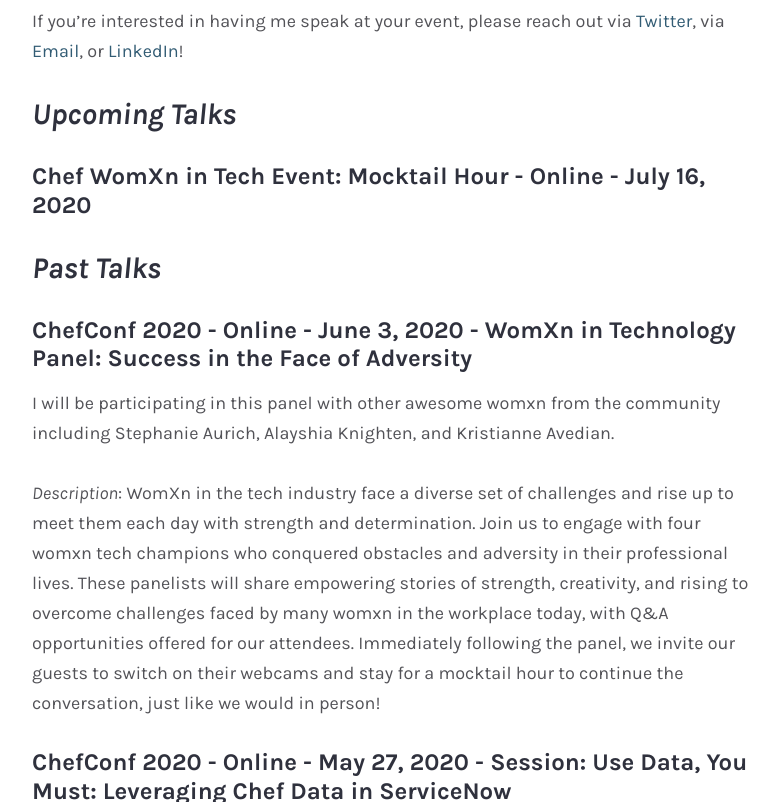
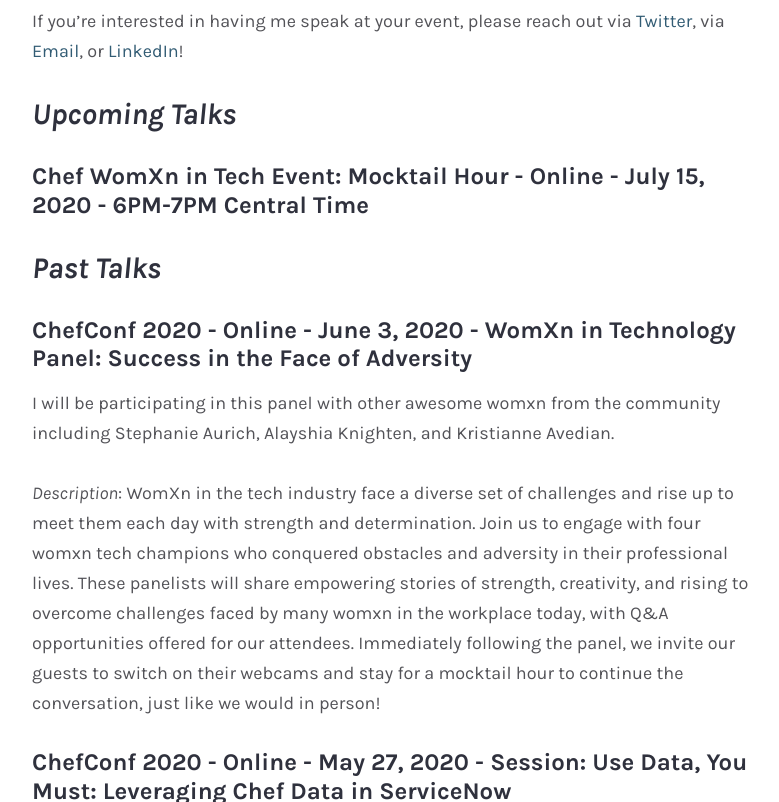
Before and after one commit to bnwoods/bnwoods.github.io, a Jekyll site: the page built from speaking.md, in a window 1280 px wide and 900 px high, scrolled down 975 px, cut to the strip 98-900 px from the top of the window. Shown: the whole strip, without its empty margins (248-1027 px from the left). Built offline with Jekyll 4.4.1, drawn with Linux system fonts in a browser that asks for light colours; some web fonts are replaced.

Commit message:
Correct date for WomXn in Tech Mocktail hour

```diff
--- a/speaking.md
+++ b/speaking.md
@@ -8,7 +8,7 @@
 
 ### _Upcoming Talks_
 
-#### Chef WomXn in Tech Event: Mocktail Hour - Online - July 16, 2020
+#### Chef WomXn in Tech Event: Mocktail Hour - Online - July 15, 2020 - 6PM-7PM Central Time
 
 ### _Past Talks_
 
```
